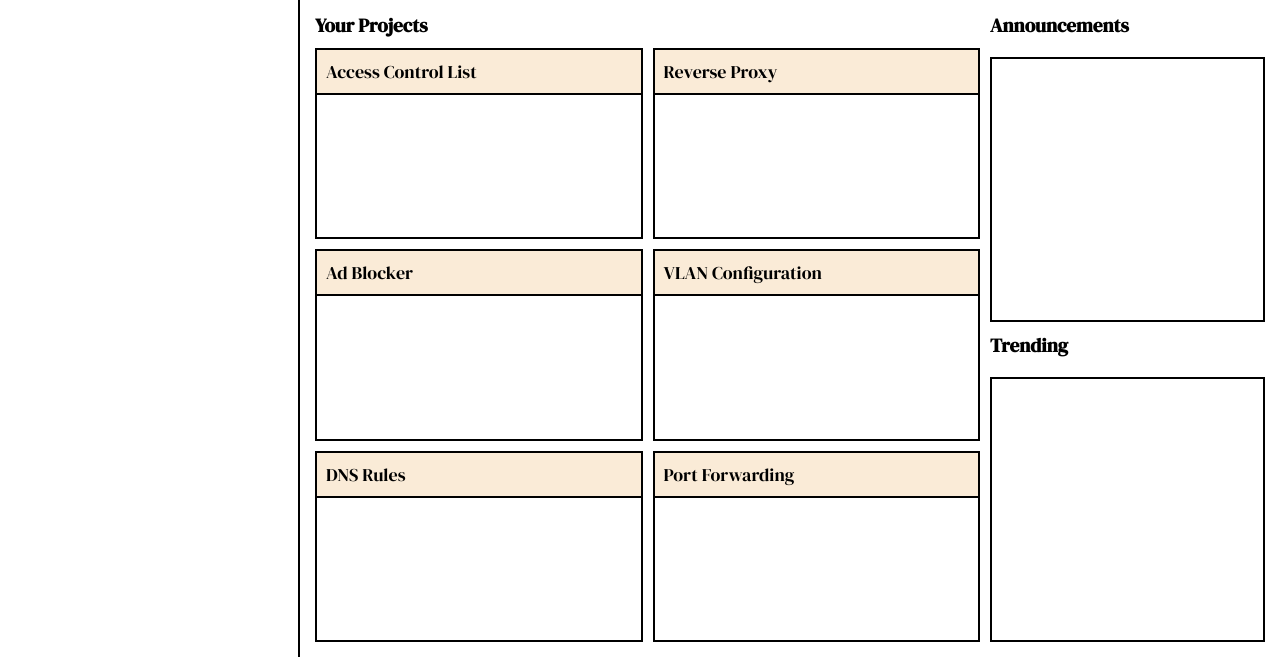
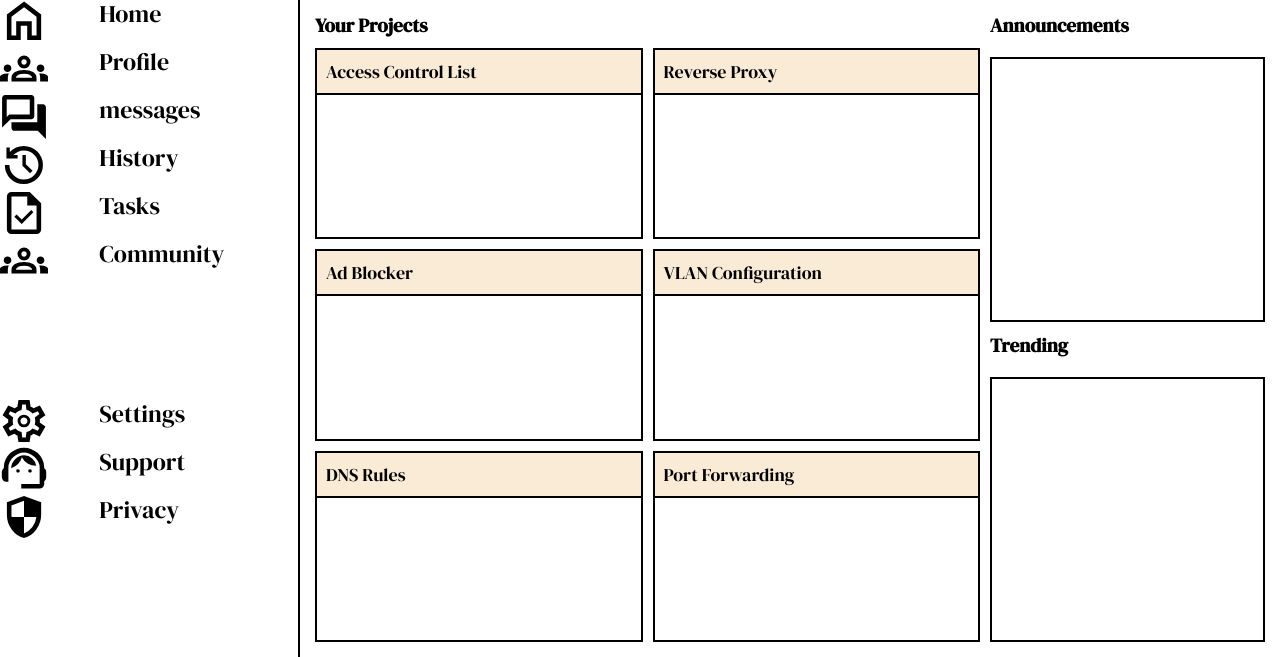
Before and after one commit to dario-cruz/project-admin-dashboard, a plain HTML site: page index.html in a window 1280 px wide. Shown: the part 143-800 px from the top of the page. Drawn offline with Linux system fonts and the light colour scheme.

Commit message:
Add icons to sidebar, add home icon file.

```diff
--- a/index.html
+++ b/index.html
@@ -20,17 +20,44 @@
             <h1>Dashboard</h1>
         </div>
         <div class="panelone">
-            <div class="home"></div>
-            <div class="profile"></div>
-            <div class="messages"></div>
-            <div class="history"></div>
-            <div class="tasks"></div>
-            <div class="community"></div>
+            <div class="home">
+                <img src="./icons/home.svg" alt="home-icon">
+                <p>Home</p>
+            </div>
+            <div class="profile">
+                <img src="./icons/community.svg" alt="profile-icon">
+                <p>Profile</p>
+            </div>
+            <div class="messages">
+                <img src="./icons/msg.svg" alt="msg-icon">
+                <p>messages</p>
+            </div>
+            <div class="history">
+                <img src="./icons/history.svg" alt="history-icon">
+                <p>History</p>
+            </div>
+            <div class="tasks">
+                <img src="./icons/task.svg" alt="task-icon">
+                <p>Tasks</p>
+            </div>
+            <div class="community">
+                <img src="./icons/community.svg" alt="com-icon">
+                <p>Community</p>
+            </div>
         </div>
         <div class="paneltwo">
-            <div class="settings"></div>
-            <div class="support"></div>
-            <div class="privacy"></div>
+            <div class="settings">
+                <img src="./icons/settings.svg" alt="setting-icon">
+                <p>Settings</p>
+            </div>
+            <div class="support">
+                <img src="./icons/support.svg" alt="support-icon">
+                <p>Support</p>
+            </div>
+            <div class="privacy">
+                <img src="./icons/privacy.svg" alt="">
+                <p>Privacy</p>
+            </div>
         </div>
     </div>
     <div class="mainpanel">
--- a/styles.css
+++ b/styles.css
@@ -26,6 +26,33 @@
     border-bottom: 2px solid black;
     background-color: #BAFFC9;
 }
+
+/* Sidebar Pannels */
+.panelone {
+    font-family: 'DM Serif Display', serif;
+    font-size: x-large;
+}
+.paneltwo {
+    font-family: 'DM Serif Display', serif;
+    font-size: x-large;
+}
+
+/* Icons and Text for Sidebar */
+.panelone > div {
+    display: grid;
+    grid-template-columns: 1fr 2fr;
+    /* display: flex;
+    justify-content: center;
+    align-items: center; */
+}
+.paneltwo > div {
+    display: grid;
+    grid-template-columns: 1fr 2fr;
+    /* display: flex;
+    justify-content: center;
+    align-items: center; */
+}
+
 .mainpanel {
     grid-area: main;
     display: grid;
@@ -49,13 +76,14 @@
     justify-content: space-around;
     align-items: center;
 }
-.main-top .greeting {
+.main-top > .greeting {
     grid-row: 2;
     grid-column: 1/2;
     font-family: 'DM Serif Display', serif;
     margin-left: 15px;
 }
 .main-top button {
+    font-family: 'Segoe UI', Tahoma, Geneva, Verdana, sans-serif;
     background-color: white;
     border: 2px solid black;
     width: 80px;
```
Also changed, not shown: icons/home.svg (added).
